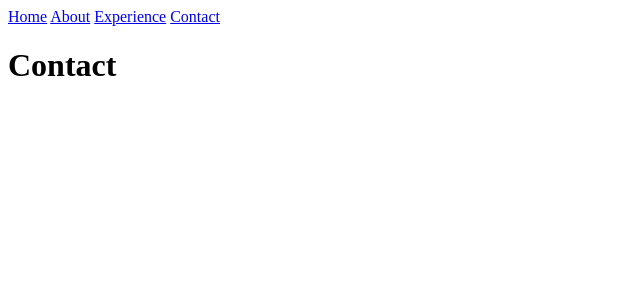
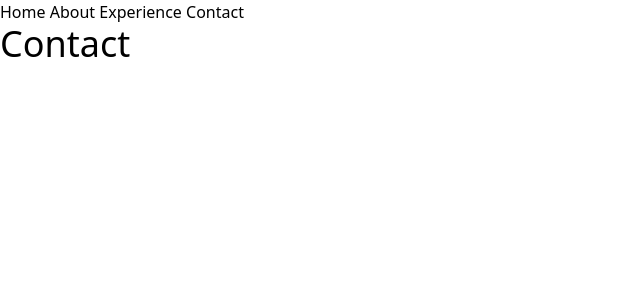
Before and after one commit to benhopkinstech/ben.hopkins.tech, a SvelteKit app: page /contact in a window 1280 px wide. Shown: the top 300 px of the page, without its empty margins (0-640 px from the left). Built offline with nearby package versions, Linux system fonts and the light colour scheme.

Commit message:
Added tailwind and postcss

```diff
--- a/package.json
+++ b/package.json
@@ -18,13 +18,16 @@
 		"@types/eslint": "8.56.0",
 		"@typescript-eslint/eslint-plugin": "^6.0.0",
 		"@typescript-eslint/parser": "^6.0.0",
+		"autoprefixer": "^10.4.16",
 		"eslint": "^8.56.0",
 		"eslint-config-prettier": "^9.1.0",
 		"eslint-plugin-svelte": "^2.35.1",
+		"postcss": "^8.4.32",
 		"prettier": "^3.1.1",
 		"prettier-plugin-svelte": "^3.1.2",
 		"svelte": "^4.2.7",
 		"svelte-check": "^3.6.0",
+		"tailwindcss": "^3.4.0",
 		"tslib": "^2.4.1",
 		"typescript": "^5.0.0",
 		"vite": "^5.0.3"
--- /dev/null
+++ b/postcss.config.cjs
@@ -0,0 +1,8 @@
+/** @type {import('postcss').Config} */
+
+module.exports = {
+	plugins: {
+		tailwindcss: {},
+		autoprefixer: {}
+	}
+};
--- /dev/null
+++ b/src/app.css
@@ -0,0 +1,3 @@
+@import 'tailwindcss/base';
+@import 'tailwindcss/components';
+@import 'tailwindcss/utilities';
--- a/src/routes/+layout.svelte
+++ b/src/routes/+layout.svelte
@@ -1,4 +1,5 @@
 <script>
+	import '../app.css';
 	import Navigation from '$lib/components/Navigation.svelte';
 </script>
 
--- a/src/routes/+page.svelte
+++ b/src/routes/+page.svelte
@@ -1 +1 @@
-<h1>Home</h1>
+<div class="text-4xl">Home</div>
--- a/src/routes/about/+page.svelte
+++ b/src/routes/about/+page.svelte
@@ -1 +1 @@
-<h1>About</h1>
+<div class="text-4xl">About</div>
--- a/src/routes/contact/+page.svelte
+++ b/src/routes/contact/+page.svelte
@@ -1 +1 @@
-<h1>Contact</h1>
+<div class="text-4xl">Contact</div>
--- a/src/routes/experience/+page.svelte
+++ b/src/routes/experience/+page.svelte
@@ -1 +1 @@
-<h1>Experience</h1>
+<div class="text-4xl">Experience</div>
--- /dev/null
+++ b/tailwind.config.cjs
@@ -0,0 +1,9 @@
+/** @type {import('tailwindcss').Config} */
+
+module.exports = {
+	content: ['./src/**/*.{svelte,html,ts}'],
+	theme: {
+		extend: {}
+	},
+	plugins: []
+};
```
Also changed, not shown: 1 other file (tests, documents, lock files or other folders).
